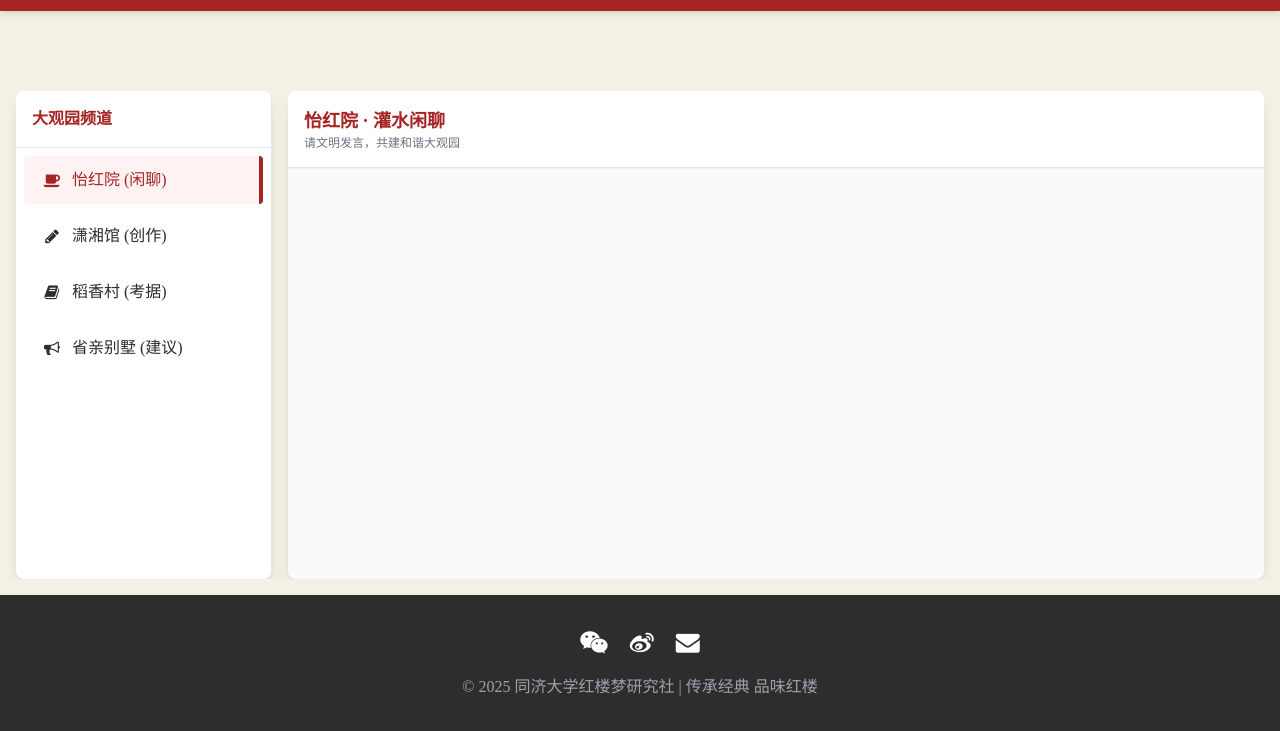
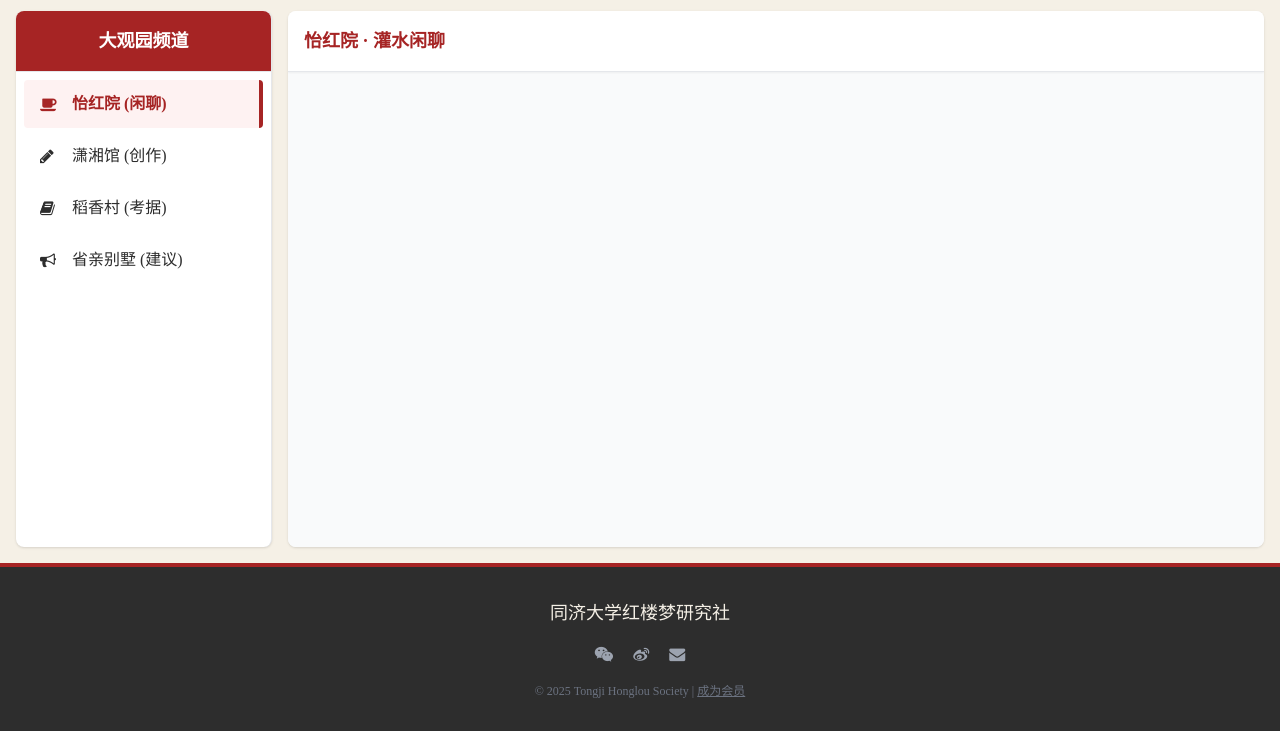
Before and after one commit to makinohara731/tongji-honglou.github.io, a plain HTML site: page community.html in a window 1280 px wide. Shown: the part 69-800 px from the top of the page. Drawn offline with nearby package versions, Linux system fonts and the light colour scheme.

Commit message:
Update community.html

```diff
--- a/community.html
+++ b/community.html
@@ -6,99 +6,79 @@
     <title>大观园社区 - 同济红楼社</title>
     <script src="https://cdn.tailwindcss.com"></script>
     <link href="https://cdn.jsdelivr.net/npm/font-awesome@4.7.0/css/font-awesome.min.css" rel="stylesheet">
+    <link rel="stylesheet" href="assets/css/style.css">
     <script>tailwind.config = { theme: { extend: { colors: { 'red-dream': '#A62424', 'rice': '#F5F0E6', 'ink': '#2D2D2D' }, fontFamily: { 'song': ['SimSun', 'serif'] } } } }</script>
-    <style>
-        .channel-active { background-color: #FEF2F2; border-right: 4px solid #A62424; color: #A62424; }
-        .no-scrollbar::-webkit-scrollbar { display: none; }
-    </style>
+    <style>.channel-active { background-color: #FEF2F2; border-right: 4px solid #A62424; color: #A62424; font-weight: bold; }</style>
 </head>
 <body class="bg-rice font-song text-ink h-screen flex flex-col overflow-hidden">
 
-    <!-- 这里的导航栏会由 js/main.js 自动生成，但因为这个页面布局特殊，我们稍作调整，
-         为了保持布局完整，这里还是保留手动控制，但数据从 config 读取 -->
+    <!-- Navbar 自动插入在这里 -->
 
-    <div class="flex flex-1 container mx-auto max-w-7xl my-0 md:my-4 gap-4 overflow-hidden md:px-4 h-full pt-20"> <!-- pt-20 是为了避开 main.js 生成的导航栏 -->
+    <div class="flex flex-1 container mx-auto max-w-7xl md:px-4 h-full pt-4 pb-4 gap-4 overflow-hidden">
 
-        <!-- 左侧频道 -->
-        <aside class="w-full md:w-64 bg-white md:rounded-lg shadow-lg flex flex-col hidden md:flex border-r z-40">
-            <div class="p-4 border-b font-bold text-red-dream">大观园频道</div>
-            <nav class="flex-1 overflow-y-auto py-2 space-y-2 p-2">
-                <button onclick="switchChannel('yihong', '怡红院 · 灌水闲聊')" class="channel-btn channel-active w-full text-left px-4 py-3 rounded hover:bg-gray-50 flex items-center">
-                    <i class="fa fa-coffee w-6 text-center mr-2"></i> 怡红院 (闲聊)
+        <!-- 左侧导航 -->
+        <aside class="w-full md:w-64 bg-white md:rounded-lg shadow flex flex-col hidden md:flex border-r">
+            <div class="p-4 border-b font-bold text-lg text-center bg-red-dream text-white md:rounded-t-lg">
+                大观园频道
+            </div>
+            <nav class="flex-1 overflow-y-auto py-2 space-y-1 p-2">
+                <button onclick="changeChannel('yihong', '怡红院 · 灌水闲聊', this)" class="channel-btn w-full text-left px-4 py-3 rounded hover:bg-gray-50 flex items-center transition">
+                    <i class="fa fa-coffee w-8"></i> 怡红院 (闲聊)
                 </button>
-                <button onclick="switchChannel('xiaoxiang', '潇湘馆 · 原创天地')" class="channel-btn w-full text-left px-4 py-3 rounded hover:bg-gray-50 flex items-center">
-                    <i class="fa fa-pencil w-6 text-center mr-2"></i> 潇湘馆 (创作)
+                <button onclick="changeChannel('xiaoxiang', '潇湘馆 · 原创天地', this)" class="channel-btn w-full text-left px-4 py-3 rounded hover:bg-gray-50 flex items-center transition">
+                    <i class="fa fa-pencil w-8"></i> 潇湘馆 (创作)
                 </button>
-                <button onclick="switchChannel('daoxiang', '稻香村 · 考据辩论')" class="channel-btn w-full text-left px-4 py-3 rounded hover:bg-gray-50 flex items-center">
-                    <i class="fa fa-book w-6 text-center mr-2"></i> 稻香村 (考据)
+                <button onclick="changeChannel('daoxiang', '稻香村 · 考据辩论', this)" class="channel-btn w-full text-left px-4 py-3 rounded hover:bg-gray-50 flex items-center transition">
+                    <i class="fa fa-book w-8"></i> 稻香村 (考据)
                 </button>
-                <button onclick="switchChannel('shengqin', '省亲别墅 · 建议反馈')" class="channel-btn w-full text-left px-4 py-3 rounded hover:bg-gray-50 flex items-center">
-                    <i class="fa fa-bullhorn w-6 text-center mr-2"></i> 省亲别墅 (建议)
+                <button onclick="changeChannel('shengqin', '省亲别墅 · 建议反馈', this)" class="channel-btn w-full text-left px-4 py-3 rounded hover:bg-gray-50 flex items-center transition">
+                    <i class="fa fa-bullhorn w-8"></i> 省亲别墅 (建议)
                 </button>
             </nav>
         </aside>
 
-        <!-- 右侧内容 -->
-        <main class="flex-1 bg-white md:rounded-lg shadow-lg flex flex-col overflow-hidden relative">
+        <!-- 右侧内容区 -->
+        <main class="flex-1 bg-white md:rounded-lg shadow flex flex-col overflow-hidden relative">
             <header class="p-4 border-b bg-white flex justify-between items-center shadow-sm z-10">
                 <div>
-                    <h2 id="channel-title" class="text-lg font-bold text-red-dream">怡红院 · 灌水闲聊</h2>
-                    <p class="text-xs text-gray-500">请文明发言，共建和谐大观园</p>
+                    <h2 id="channel-title" class="text-lg font-bold text-red-dream">请选择频道</h2>
                 </div>
-                <!-- 手机端切换按钮 -->
-                <button class="md:hidden border px-2 py-1 rounded" onclick="document.querySelector('aside').classList.toggle('hidden');document.querySelector('aside').classList.toggle('absolute');document.querySelector('aside').classList.toggle('h-full');">
-                    <i class="fa fa-list"></i> 切换频道
+                <!-- 手机切换按钮 -->
+                <button class="md:hidden border px-3 py-1 rounded bg-gray-100" onclick="document.querySelector('aside').classList.toggle('hidden');document.querySelector('aside').classList.toggle('absolute');document.querySelector('aside').classList.toggle('h-full');document.querySelector('aside').classList.toggle('z-50');">
+                    <i class="fa fa-list"></i> 频道
                 </button>
             </header>
 
-            <div class="flex-1 overflow-y-auto p-4 bg-gray-50" id="giscus-container">
+            <div class="flex-1 overflow-y-auto p-4 bg-gray-50 scroll-smooth" id="giscus-wrapper">
                 <div class="giscus"></div>
             </div>
         </main>
     </div>
 
-    <script src="js/data.js"></script>
-    <script src="js/main.js"></script>
+    <script src="js/config.js"></script>
+    <script src="js/navbar.js"></script>
+    <script src="js/utils.js"></script>
     <script>
-        function switchChannel(term, title) {
-            // UI更新
+        function changeChannel(term, title, btn) {
+            // UI 更新
             document.querySelectorAll('.channel-btn').forEach(b => b.classList.remove('channel-active'));
-            event.currentTarget.classList.add('channel-active');
+            if(btn) btn.classList.add('channel-active');
             document.getElementById('channel-title').innerText = title;
 
-            // 重载Giscus
-            const container = document.querySelector('.giscus');
-            container.innerHTML = '';
+            // 加载评论
+            loadGiscus('.giscus', term, 'specific');
 
-            const script = document.createElement('script');
-            script.src = "https://giscus.app/client.js";
-            // 从 data.js 的 SITE_CONFIG 读取配置
-            script.setAttribute("data-repo", SITE_CONFIG.giscus.repo);
-            script.setAttribute("data-repo-id", SITE_CONFIG.giscus.repoId);
-            script.setAttribute("data-category", SITE_CONFIG.giscus.category);
-            script.setAttribute("data-category-id", SITE_CONFIG.giscus.categoryId);
-            script.setAttribute("data-mapping", "specific");
-            script.setAttribute("data-term", term); // 关键！
-            script.setAttribute("data-strict", "0");
-            script.setAttribute("data-reactions-enabled", "1");
-            script.setAttribute("data-emit-metadata", "0");
-            script.setAttribute("data-input-position", "bottom");
-            script.setAttribute("data-theme", "noborder_light");
-            script.setAttribute("data-lang", "zh-CN");
-            script.setAttribute("data-loading", "lazy");
-            script.setAttribute("crossorigin", "anonymous");
-            script.setAttribute("async", "");
-
-            document.getElementById('giscus-container').querySelector('.giscus').appendChild(script);
-
-            // 手机端自动收起
-            if(window.innerWidth < 768) document.querySelector('aside').classList.add('hidden');
+            // 手机端自动收起侧边栏
+            if(window.innerWidth < 768) {
+                document.querySelector('aside').classList.add('hidden');
+                document.querySelector('aside').classList.remove('absolute', 'h-full', 'z-50');
+            }
         }
 
-        // 初始化
+        // 初始化默认频道
         window.addEventListener('load', () => {
-            // 手动触发一次点击来加载默认频道
-            document.querySelector('.channel-btn').click();
+            const firstBtn = document.querySelector('.channel-btn');
+            if(firstBtn) firstBtn.click();
         });
     </script>
 </body>
```
